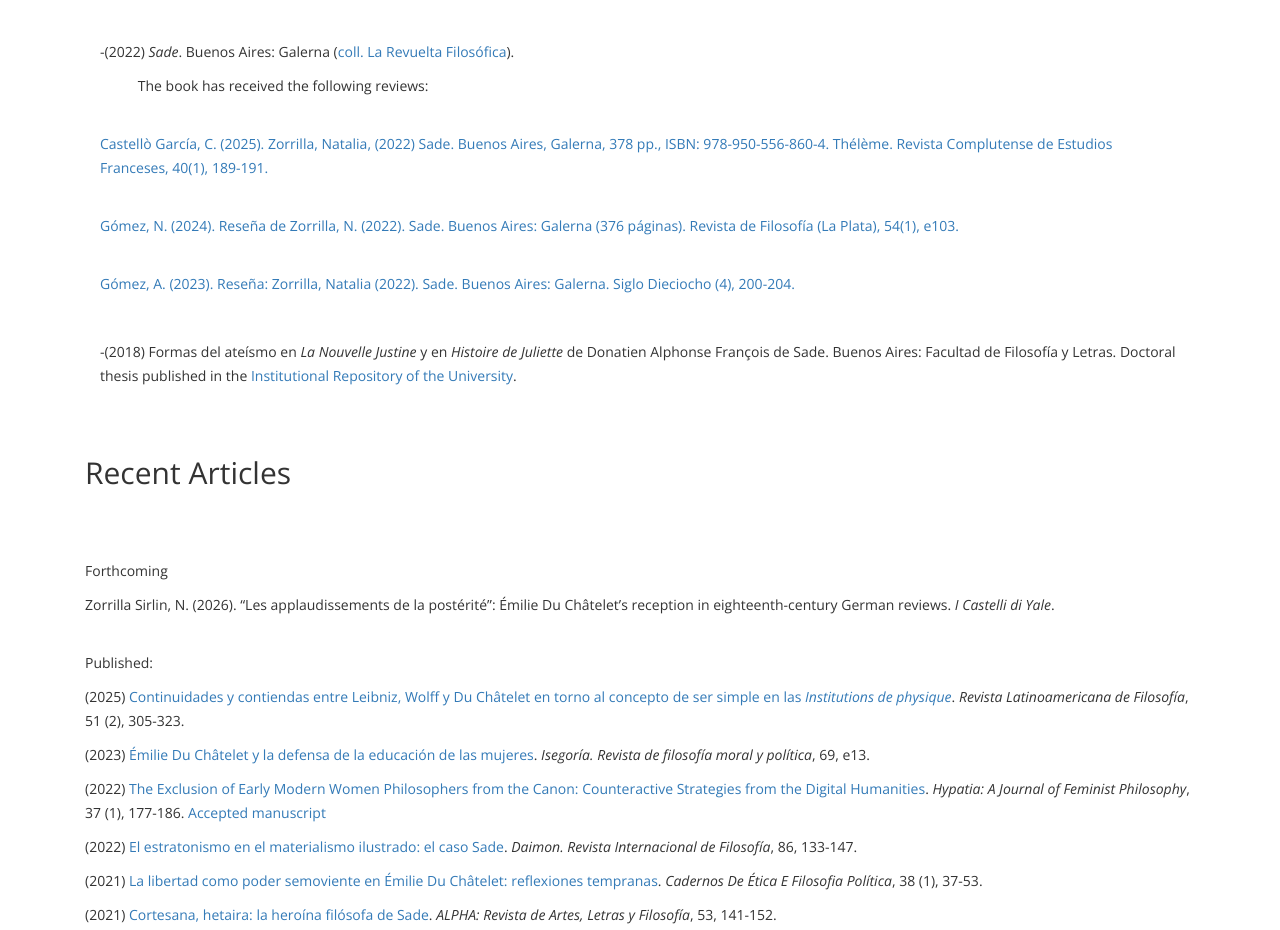
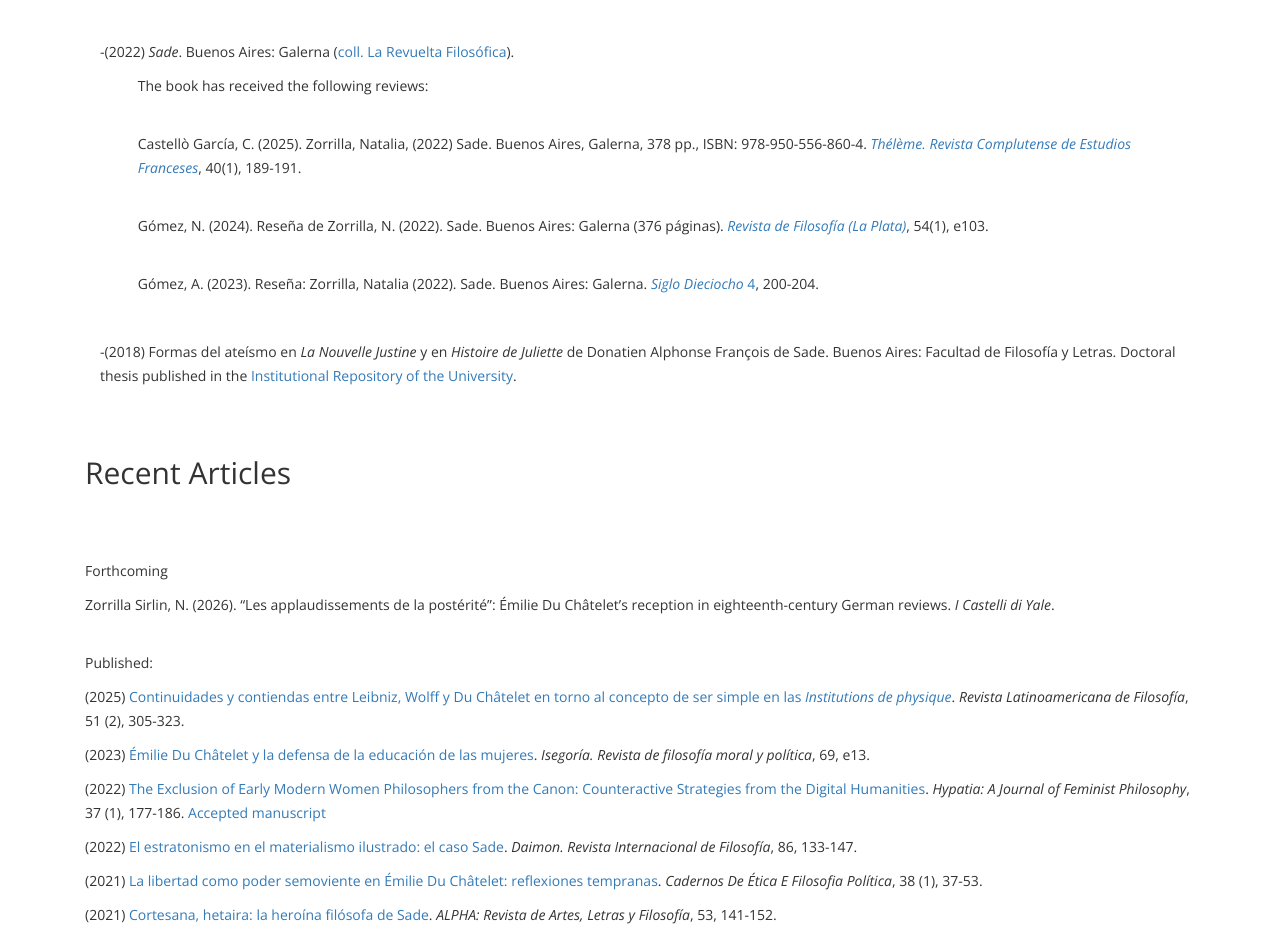
Before and after one commit to nat-zor/nat-zor.github.io, a plain HTML site: page index.html in a window 1280 px wide. Shown: the part 1160-2090 px from the top of the page. Drawn offline with nearby package versions, Linux system fonts and the light colour scheme; a web font is replaced by a local one.

Commit message:
Update index.html

```diff
--- a/index.html
+++ b/index.html
@@ -108,10 +108,10 @@
 
            </p>
 			   <p style="margin-left: 1cm;">The book has received the following reviews:<br><br>
-<p><a href="https://revistas.ucm.es/index.php/THEL/article/view/101026/4564456572643">Castellò García, C. (2025). Zorrilla, Natalia, (2022) Sade. Buenos Aires, Galerna, 378 pp., ISBN: 978-950-556-860-4. Thélème. Revista Complutense de Estudios Franceses, 40(1), 189-191.</a> </p><br>
-<p><a href="https://doi.org/10.24215/29533392e103">Gómez, N. (2024). Reseña de Zorrilla, N. (2022). Sade. Buenos Aires: Galerna (376 páginas). Revista de Filosofía (La Plata), 54(1), e103. </a></p>
+<p style="margin-left: 1cm;">Castellò García, C. (2025). Zorrilla, Natalia, (2022) Sade. Buenos Aires, Galerna, 378 pp., ISBN: 978-950-556-860-4. <a href="https://revistas.ucm.es/index.php/THEL/article/view/101026/4564456572643"><i>Thélème. Revista Complutense de Estudios Franceses</i></a>, 40(1), 189-191. </p><br>
+<p style="margin-left: 1cm;">Gómez, N. (2024). Reseña de Zorrilla, N. (2022). Sade. Buenos Aires: Galerna (376 páginas). <a href="https://doi.org/10.24215/29533392e103"><i>Revista de Filosofía (La Plata)</i></a>, 54(1), e103.</p>
 <br>
-<p><a href="https://siglodieciocho.com.ar/index.php/sd/article/view/95">Gómez, A. (2023). Reseña: Zorrilla, Natalia (2022). Sade. Buenos Aires: Galerna. Siglo Dieciocho (4), 200-204.</a> </p><br>
+<p style="margin-left: 1cm;">Gómez, A. (2023). Reseña: Zorrilla, Natalia (2022). Sade. Buenos Aires: Galerna. <a href="https://siglodieciocho.com.ar/index.php/sd/article/view/95"><i>Siglo Dieciocho</i> 4</a>, 200-204.</p><br>
 </p>
 
            <p>-(2018) Formas del ateísmo en <i>La Nouvelle Justine</i> y en <i>Histoire de Juliette</i> de Donatien Alphonse            François de Sade. Buenos Aires: Facultad de Filosofía y Letras. Doctoral thesis published in the <a href="http://repositorio.filo.uba.ar/xmlui/handle/filodigital/4587">Institutional Repository of the University</a>.
```
